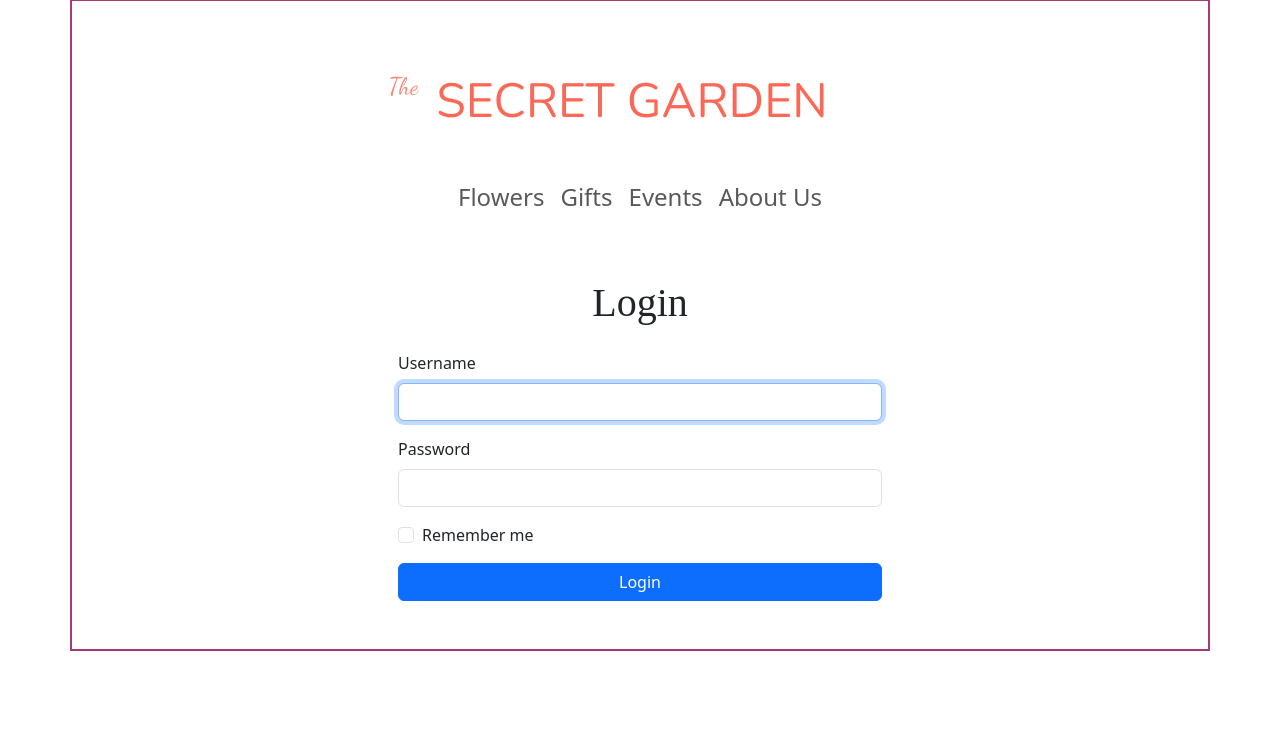
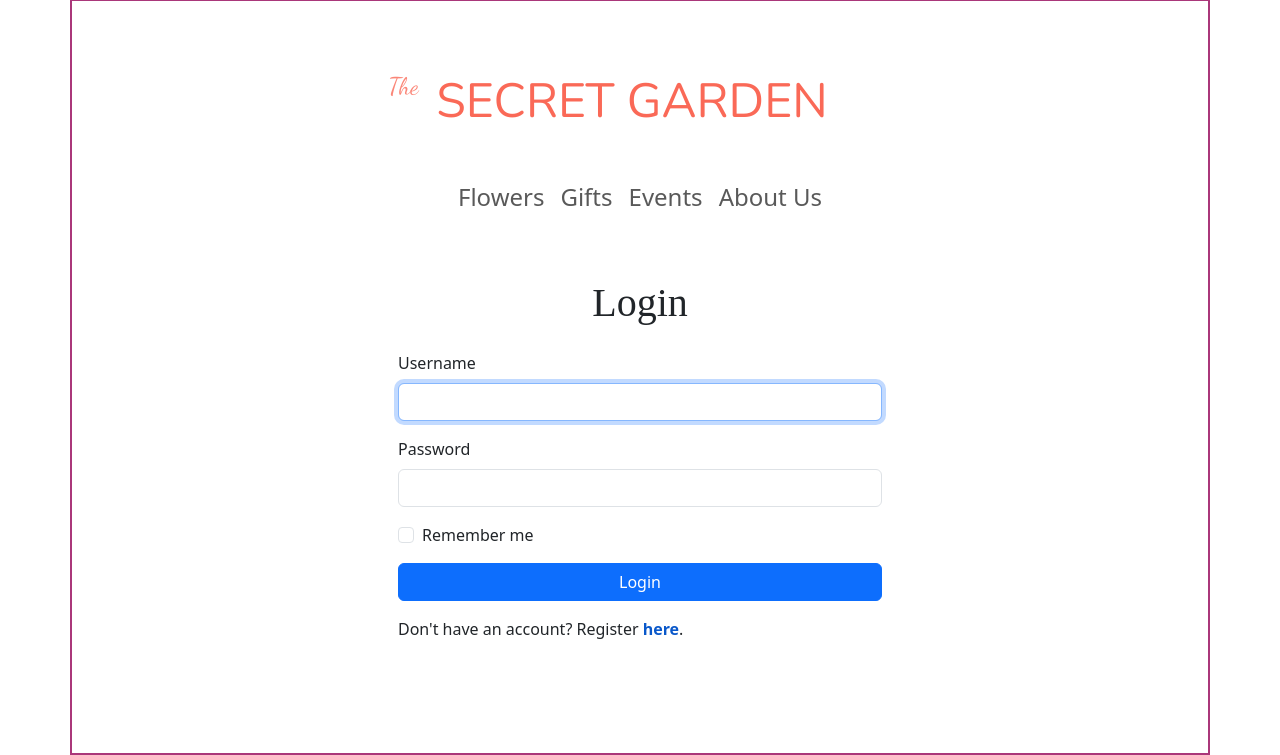
Before and after one commit to Polishko/The-Secret-Garden, a Django app: page /accounts/login/ in a window 1280 px wide. Shown: the part 49-804 px from the top of the page. Before the commit the page ends 700 px from the top, so only its background shows below. Run offline with Django 5.2, Linux system fonts and the light colour scheme; some libraries are stand-ins or nearby versions.

Commit message:
Update: added more formatting to login page

```diff
--- a/thesecretgarden/templates/accounts/login-page.html
+++ b/thesecretgarden/templates/accounts/login-page.html
@@ -3,12 +3,11 @@
 {% load custom_tags %}
 
 {% block content %}
-    <div class="container mt-5">
+    <div class="container mt-5 mb-5">
         <div class="row justify-content-center">
             <div class="col-md-6">
                 <h1 class="text-center mb-4">Login</h1>
 
-                {# Show non-field errors (e.g., invalid credentials) #}
                 {% if form.non_field_errors %}
                     <div class="alert alert-danger" role="alert">
                         {{ form.non_field_errors }}
@@ -18,7 +17,6 @@
                 <form method="post" class="needs-validation" novalidate>
                     {% csrf_token %}
 
-                    {# Username Field #}
                     <div class="mb-3">
                         <label for="{{ form.username.id_for_label }}" class="form-label">Username</label>
                         {% if form.username.errors %}
@@ -33,7 +31,6 @@
                         {% endfor %}
                     </div>
 
-                    {# Password Field #}
                     <div class="mb-3">
                         <label for="{{ form.password.id_for_label }}" class="form-label">Password</label>
                         {% if form.password.errors %}
@@ -48,7 +45,6 @@
                         {% endfor %}
                     </div>
 
-                    {# Remember Me Checkbox (Optional) #}
                     <div class="form-check mb-3">
                         <input type="checkbox" class="form-check-input" id="remember_me" name="remember_me">
                         <label class="form-check-label" for="remember_me">Remember me</label>
@@ -56,6 +52,8 @@
 
                     <button type="submit" class="btn btn-primary w-100">Login</button>
                 </form>
+                <p class="mt-3">Don't have an account? Register <a style="color: #0a58ca; font-weight: bold;" href="{% url 'register' %}">
+                    here</a>.</p>
             </div>
         </div>
     </div>
```
